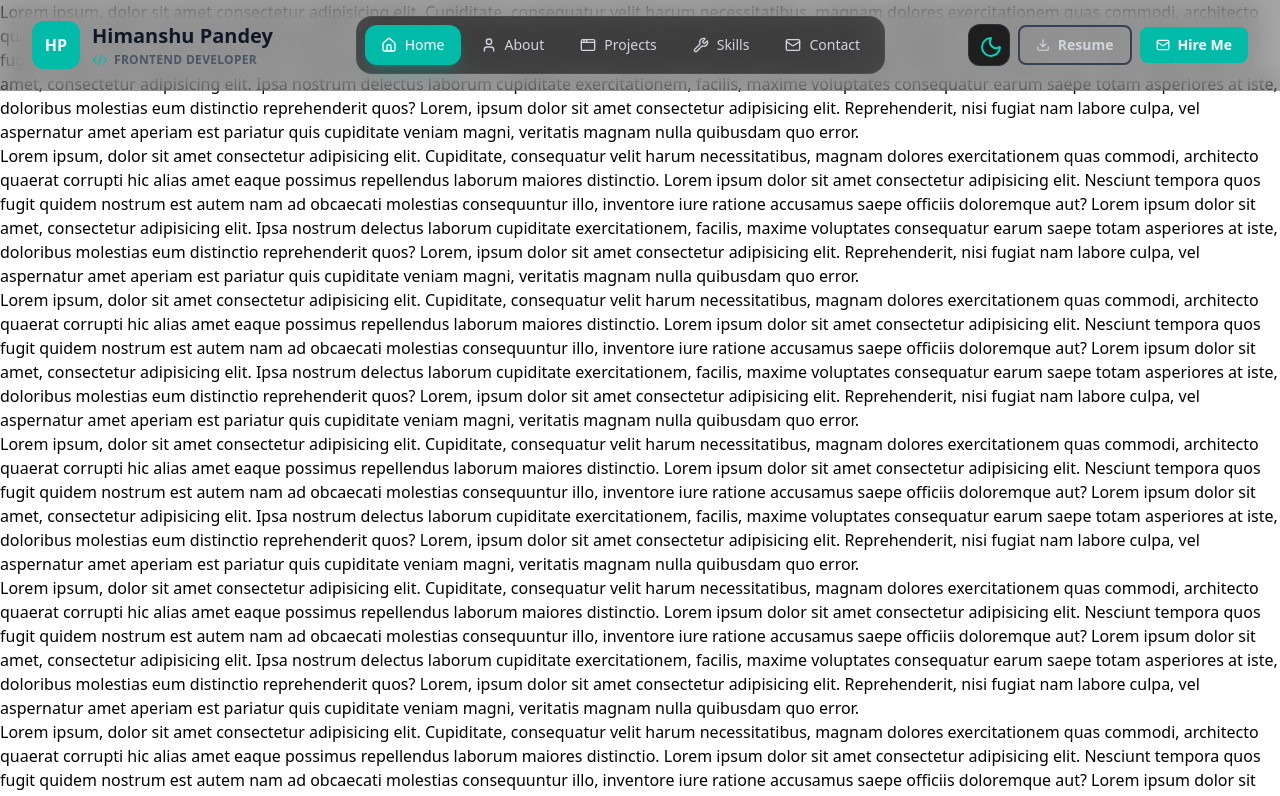
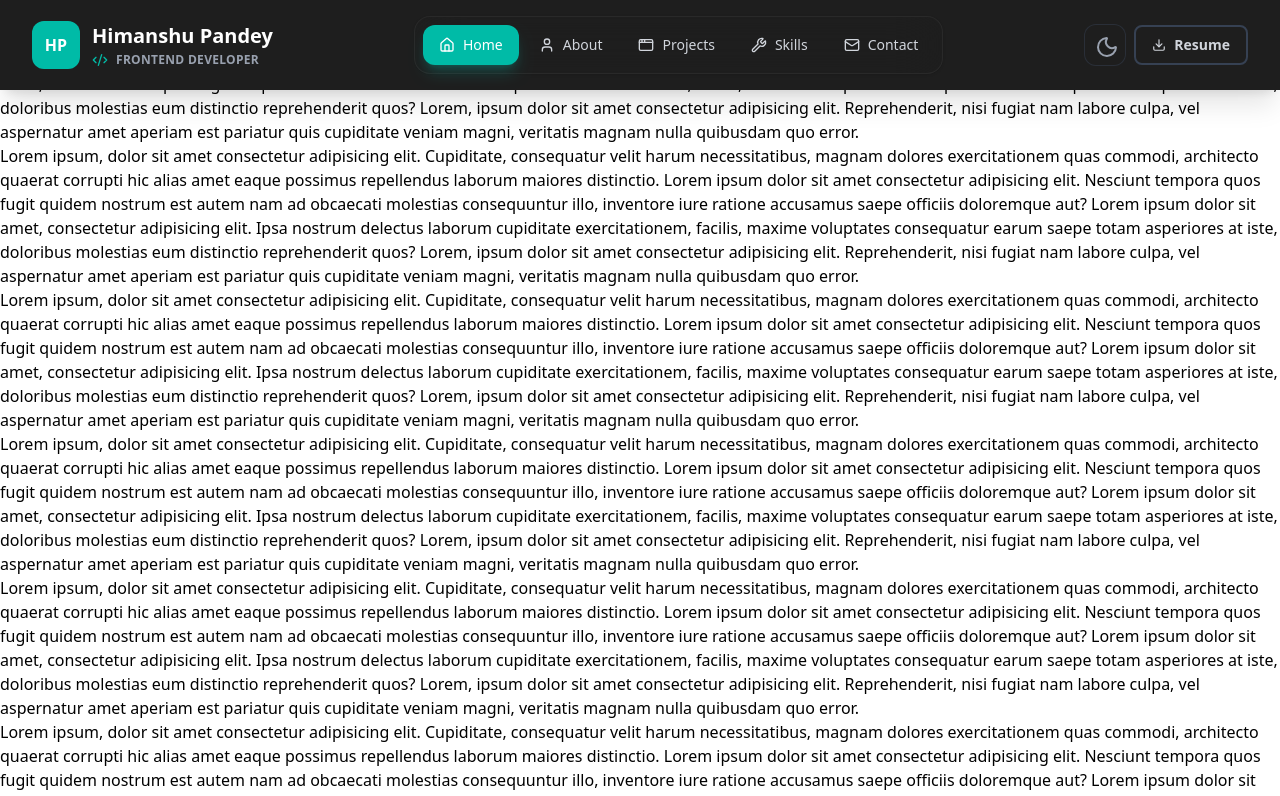
Before and after one commit to himanshudkp/portfolio-website, a Next.js app: page / in a window 1280 px wide. Shown: the top 796 px of the page. Built offline with nearby package versions, Linux system fonts and the light colour scheme.

Commit message:
fix logo text for dark/light mode

```diff
--- a/src/components/logo-brand.tsx
+++ b/src/components/logo-brand.tsx
@@ -2,27 +2,29 @@
 import Link from "next/link";
 import { Code2 } from "lucide-react";
 import { LOGO_CONTENT } from "@/content";
+import { cn } from "@/utils";
+import { useTheme } from "@/hooks";
 
 export const LogoBrand = () => {
+  const {isDark} = useTheme()
   return (
-    <Link href="#home" className="group flex items-center gap-2.5">
+    <Link href="#home" className="group flex items-center">
       <div className="flex items-center gap-3">
-        <div className="relative flex items-center justify-center rounded-xl font-bold h-12 w-12 text-base bg-teal-500">
+        <div className="relative flex items-center justify-center rounded-xl font-bold h-12 w-12 bg-teal-500">
           <span className="relative z-10 text-white">
             {LOGO_CONTENT.name_initials}
           </span>
-          <div className="absolute inset-0 rounded-xl bg-gradient-to-tr from-white/0 via-white/20 to-white/0 opacity-0 group-hover:opacity-100 transition-opacity duration-300" />
         </div>
 
-        <div className="hidden sm:block overflow-hidden">
-          <div className="flex items-center gap-2">
-            <span className="block font-bold text-xl text-gray-900 dark:text-white">
+        <div>
+          <div className="flex items-center">
+            <span className={cn("block font-bold text-xl text-gray-900 dark:",isDark ? "text-white":"text-black")}>
               {LOGO_CONTENT.full_name}
             </span>
           </div>
-          <div className="flex items-center gap-1.5 mt-0.5">
+          <div className="flex items-center gap-2 mt-0.5">
             <Code2 className="w-4 h-4 text-teal-500" />
-            <span className="block font-semibold text-xs tracking-wide uppercase text-gray-600 dark:text-gray-400">
+            <span className={cn("block font-semibold text-xs tracking-wide uppercase",isDark?"text-gray-400":"text-gray-600")}>
               {LOGO_CONTENT.role}
             </span>
           </div>
--- a/src/components/nav-link-web.tsx
+++ b/src/components/nav-link-web.tsx
@@ -14,10 +14,10 @@ export const NavLinkWeb = ({ onLinkClick, selectedLink }: NavLinkWebProps) => {
   return (
     <ul
       className={cn(
-        "hidden items-center gap-1 rounded-2xl border px-2 py-2 backdrop-blur-xl lg:flex",
+        "hidden items-center gap-1 rounded-2xl border px-2 py-2 backdrop-blur-xl lg:flex shadow-sm",
         isDark
-          ? "border-white/5 bg-[#1E1E1E]/60"
-          : "border-gray-900/5 bg-white/60 shadow-sm"
+          ? "border-white/5 bg-[#1E1E1E]/70"
+          : "border-gray-900/5 bg-white/60"
       )}
     >
       {NAV_LINKS.map((link) => {
@@ -34,11 +34,11 @@ export const NavLinkWeb = ({ onLinkClick, selectedLink }: NavLinkWebProps) => {
                 isSelected
                   ? "bg-teal-500 text-white shadow-lg shadow-teal-500/25"
                   : isDark
-                  ? "text-gray-300 hover:bg-gray-800/50 hover:text-white"
-                  : "text-gray-700 hover:bg-gray-100 hover:text-gray-900"
+                  ? "text-gray-300 hover:bg-gray-800/50 hover:text-teal-500"
+                  : "text-gray-700 hover:bg-gray-100 hover:text-teal-500"
               )}
             >
-              <Icon className="h-4 w-4" />
+              <Icon className="h-4 w-4 " />
               <span className="hidden xl:inline">{link.name}</span>
             </Link>
           </li>
--- a/src/components/sections/header.tsx
+++ b/src/components/sections/header.tsx
@@ -10,8 +10,6 @@ import {
 } from "@/components";
 import { RESUME_LINK } from "@/data";
 import { useTheme } from "@/hooks";
-import { NavLink } from "@/types";
-import Link from "next/link";
 import { useCallback, useEffect, useState } from "react";
 
 export const Header = () => {
@@ -44,17 +42,11 @@ export const Header = () => {
   return (
     <nav
       className={cn(
-        "fixed top-0 z-50 w-full backdrop-blur-md transition-all duration-300",
-        scrolled
-          ? isDark
-            ? "border-b border-white/5 bg-[#1E1E1E]/80 shadow-xl shadow-black/10"
-            : "border-b border-gray-900/5 bg-white/80 shadow-xl shadow-gray-900/5"
-          : isDark
-          ? "border-b border-transparent bg-[#1E1E1E]/40"
-          : "border-b border-transparent bg-white/40"
+        "fixed top-0 z-50 w-full transition-all duration-300 shadow-xl",
+        isDark ? "bg-[#1E1E1E]":"bg-white"
       )}
     >
-      <div className="mx-auto w-full max-w-7xl px-4 sm:px-6 lg:px-8">
+      <div className="mx-auto w-full px-4 sm:px-6 lg:px-8">
         <div className="flex items-center justify-between gap-4 py-4">
           {/* Logo Section*/}
           <div className="flex-shrink-0">
@@ -88,13 +80,6 @@ export const Header = () => {
                 <Download className="h-3.5 w-3.5" />
                 <span>Resume</span>
               </a>
-              <a
-                href="#contact"
-                className="inline-flex items-center justify-center gap-2 font-semibold transition-colors duration-200 rounded-lg px-4 py-2 text-sm bg-teal-500 text-white hover:bg-teal-600"
-              >
-                <Mail className="h-3.5 w-3.5" />
-                <span>Hire Me</span>
-              </a>
             </div>
 
             <MenuButton isOpen={mobileMenuOpen} onToggle={toggleMobileMenu} />
--- a/src/components/theme-toggle.tsx
+++ b/src/components/theme-toggle.tsx
@@ -17,7 +17,7 @@ export const ThemeToggle = () => {
     <button
       onClick={toggleTheme}
       className={cn(
-        "group relative rounded-xl p-2.5 transition-all duration-300 hover:scale-105",
+        "group relative rounded-xl p-2.5 transition-all duration-300 hover:scale-105 cursor-pointer",
         isDark
           ? "bg-[#1E1E1E] hover:bg-gray-800 border border-gray-700/50"
           : "bg-white/60 hover:bg-gray-50 border border-gray-200/60"
@@ -27,7 +27,7 @@ export const ThemeToggle = () => {
       <div className="relative h-5 w-5">
         <Sun
           className={cn(
-            "absolute inset-0 text-yellow-500 transition-all duration-300",
+            "absolute inset-0 text-yellow-500 transition-all duration-300 hover:text-teal-500",
             isDark
               ? "rotate-90 scale-0 opacity-0"
               : "rotate-0 scale-100 opacity-100"
@@ -35,7 +35,7 @@ export const ThemeToggle = () => {
         />
         <Moon
           className={cn(
-            "absolute inset-0 text-teal-400 transition-all duration-300",
+            "absolute inset-0 text-gray-400 transition-all duration-300 hover:text-teal-500",
             isDark
               ? "rotate-0 scale-100 opacity-100"
               : "-rotate-90 scale-0 opacity-0"
```
